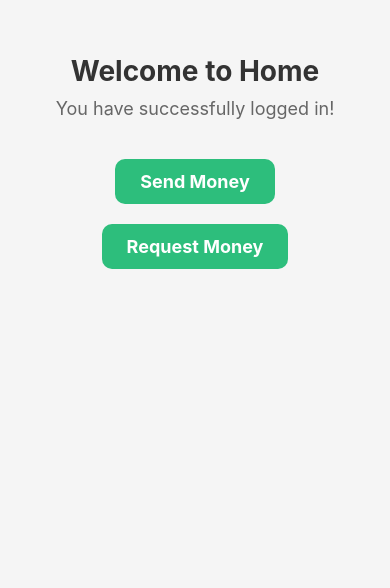
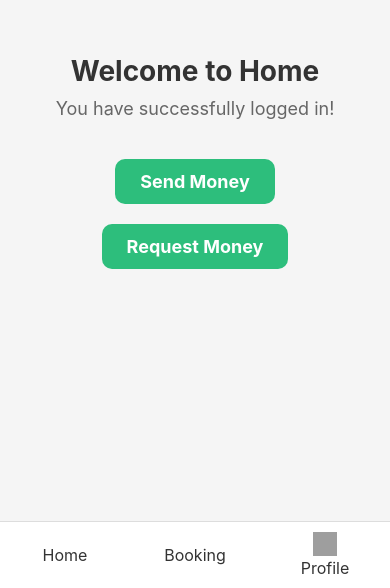
Before and after one commit to shreya22jd/EV-charging-station-booking-system, a React Native app: screen /home in a window 390 px wide. Shown: the part 256-844 px from the top of the page. Built offline with nearby package versions, Linux system fonts and the light colour scheme; grey boxes are pictures that could not be loaded.

Commit message:
profile page updated

```diff
--- a/App.js
+++ b/App.js
@@ -7,7 +7,7 @@ import LoginOptions from './src/screens/LoginOptions';
 import UserLogin from './src/screens/UserLogin';
 import SignUp from './src/screens/SignUp';
 import Home from './src/screens/Home';
-
+import Profile from './src/screens/Profile';
 const Stack = createNativeStackNavigator();
 
 export default function App() {
@@ -21,6 +21,7 @@ export default function App() {
           <Stack.Screen name="userlogin" component={UserLogin} options={{ headerShown: false}}/>
           <Stack.Screen name="signup" component={SignUp} options={{ headerShown: false}}/>
           <Stack.Screen name="home" component={Home} options={{ headerShown: false}}/>
+          <Stack.Screen name="Profile" component={Profile} options={{ headerShown: false}}/>
         </Stack.Navigator>
       </NavigationContainer>
   );
--- a/src/screens/Home.js
+++ b/src/screens/Home.js
@@ -1,4 +1,5 @@
-import { StyleSheet, Text, View, TouchableOpacity } from 'react-native';
+import { StyleSheet, Text, View, TouchableOpacity, Image } from 'react-native';
+import userimg from '../../assets/userIcon.png'
 import React from 'react';
 
 const Home = ({ navigation }) => {
@@ -20,6 +21,20 @@ const Home = ({ navigation }) => {
       >
         <Text style={styles.buttonText}>Request Money</Text>
       </TouchableOpacity>
+
+      {/* Footer Navigation */}
+      <View style={styles.footer}>
+        <TouchableOpacity onPress={() => navigation.navigate('Home')} style={styles.footerItem}>
+          <Text style={styles.footerText}>Home</Text>
+        </TouchableOpacity>
+        <TouchableOpacity onPress={() => navigation.navigate('Booking')} style={styles.footerItem}>
+          <Text style={styles.footerText}>Booking</Text>
+        </TouchableOpacity>
+        <TouchableOpacity onPress={() => navigation.navigate('Profile')} style={styles.footerItem}>
+          <Image source={userimg} style={styles.profileIcon} />
+          <Text style={styles.footerText}>Profile</Text>
+        </TouchableOpacity>
+      </View>
     </View>
   );
 };
@@ -57,4 +72,29 @@ const styles = StyleSheet.create({
     color: '#fff',
     fontWeight: 'bold',
   },
+  footer: {
+    flexDirection: 'row',
+    justifyContent: 'space-around',
+    alignItems: 'center',
+    position: 'absolute',
+    bottom: 0,
+    width: '100%',
+    backgroundColor: '#fff',
+    paddingVertical: 10,
+    borderTopWidth: 1,
+    borderTopColor: '#ddd',
+  },
+  footerItem: {
+    alignItems: 'center',
+    flex: 1,
+  },
+  footerText: {
+    fontSize: 16,
+    color: '#333',
+  },
+  profileIcon: {
+    width: 24,
+    height: 24,
+    marginBottom: 2,
+  },
 });
--- /dev/null
+++ b/src/screens/Profile.js
@@ -0,0 +1,104 @@
+import { StyleSheet, Text, View, Image, TouchableOpacity } from "react-native";
+import React, { useState } from "react";
+import { useNavigation } from "@react-navigation/native";
+
+const Profile = () => {
+  const navigation = useNavigation();
+  const [user, setUser] = useState({
+    name: "John Doe",
+    email: "johndoe@example.com",
+    phone: "+1234567890",
+  });
+
+  return (
+    <View style={styles.container}>
+      {/* Profile Picture & Name */}
+      <View style={styles.profileHeader}>
+        <Image
+          source={require("../../assets/userIcon.png")} // Ensure correct path
+          style={styles.profilePic}
+        />
+        <Text style={styles.profileName}>{user.name}</Text>
+        <Text style={styles.profileEmail}>{user.email}</Text>
+      </View>
+
+      {/* Menu Options */}
+      <View style={styles.menuContainer}>
+        <TouchableOpacity style={styles.optionBox} onPress={() => navigation.navigate("Account")}>
+          <Text style={styles.optionText}>👤 Account</Text>
+        </TouchableOpacity>
+
+        <TouchableOpacity style={styles.optionBox} onPress={() => navigation.navigate("YourBooking")}>
+          <Text style={styles.optionText}>📅 Your Booking</Text>
+        </TouchableOpacity>
+
+        <TouchableOpacity style={styles.optionBox} onPress={() => navigation.navigate("PrivacyPolicy")}>
+          <Text style={styles.optionText}>🔒 Privacy Policy</Text>
+        </TouchableOpacity>
+
+        <TouchableOpacity style={styles.optionBox} onPress={() => navigation.navigate("TermsConditions")}>
+          <Text style={styles.optionText}>📜 Terms & Conditions</Text>
+        </TouchableOpacity>
+
+        <TouchableOpacity style={[styles.optionBox, styles.logoutButton]} onPress={() => alert("Logged Out!")}>
+          <Text style={[styles.optionText, { color: "red" }]}>🚪 Logout</Text>
+        </TouchableOpacity>
+      </View>
+    </View>
+  );
+};
+
+export default Profile;
+
+const styles = StyleSheet.create({
+  container: {
+    flex: 1,
+    justifyContent: "center", // Centers vertically
+    alignItems: "center", // Centers horizontally
+    backgroundColor: "#f5f5f5",
+    padding: 20,
+  },
+  profileHeader: {
+    alignItems: "center",
+    marginBottom: 30, // Space below profile section
+  },
+  profilePic: {
+    width: 100,
+    height: 100,
+    borderRadius: 60,
+    marginBottom: 100,
+  },
+  profileName: {
+    fontSize: 22,
+    fontWeight: "bold",
+    color: "#333",
+    top:-90,
+  },
+  profileEmail: {
+    fontSize: 19,
+    color: "#666",
+    top:-80,
+  },
+  menuContainer: {
+    width: "90%",
+    alignItems: "center",
+  },
+  optionBox: {
+    backgroundColor: "#fff",
+    padding: 15,
+    borderRadius: 10,
+    width: "150%",
+    marginBottom: 10,
+    alignItems: "center",
+    elevation: 3, // Shadow effect
+    top:-60,
+  },
+  optionText: {
+    fontSize: 18,
+    fontWeight: "bold",
+    color: "#333",
+  },
+  logoutButton: {
+    backgroundColor: "#ffe6e6",
+  },
+});
--- a/src/screens/SignUp.js
+++ b/src/screens/SignUp.js
@@ -16,7 +16,7 @@ const SignUp = ({ navigation }) => {
   const [confirmPassword, setConfirmPassword] = useState('');
 
   // Backend API URL (replace with your actual backend URL)
-  const API_URL = 'http://192.168.43.243:5000/api/auth/signup';
+  const API_URL = 'http://10.1.27.44.243:5000/api/auth/signup';
 
   // Handle Sign Up
   const handleSignUp = async () => {
--- a/src/screens/UserLogin.js
+++ b/src/screens/UserLogin.js
@@ -15,7 +15,7 @@ const UserLogin = ({ navigation }) => {
     }
 
     try {
-      const response = await fetch('http://192.168.43.243:5000/api/auth/login', {
+      const response = await fetch('http://10.1.27.44:5000/api/auth/login', {
         method: 'POST',
         headers: { 'Content-Type': 'application/json' },
         body: JSON.stringify({ email, password }),
```
